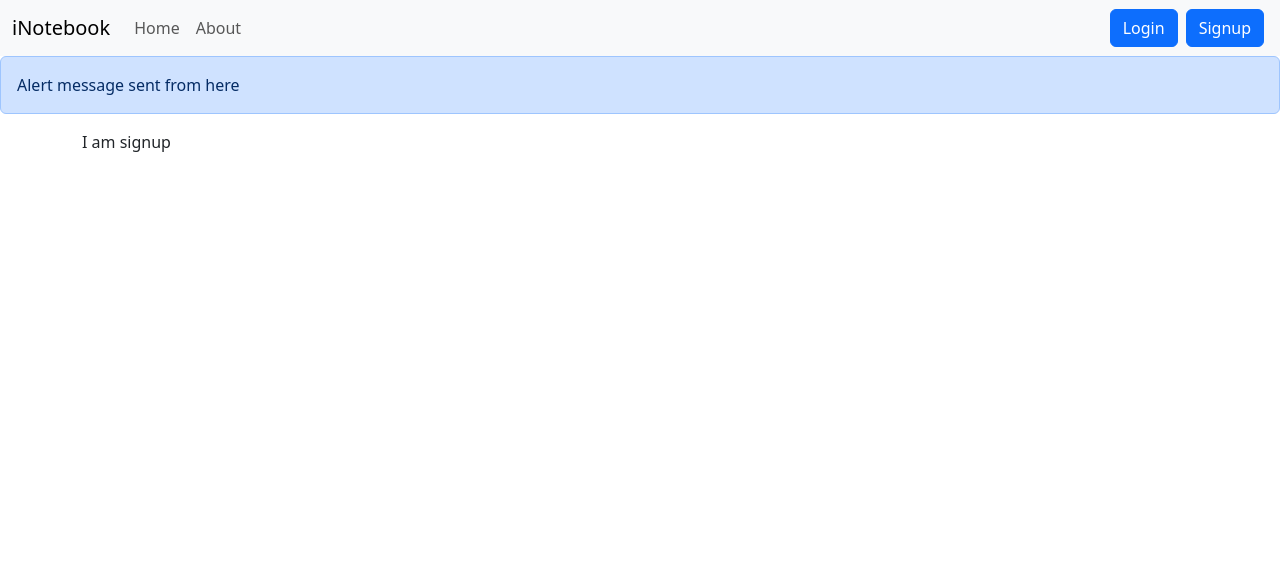
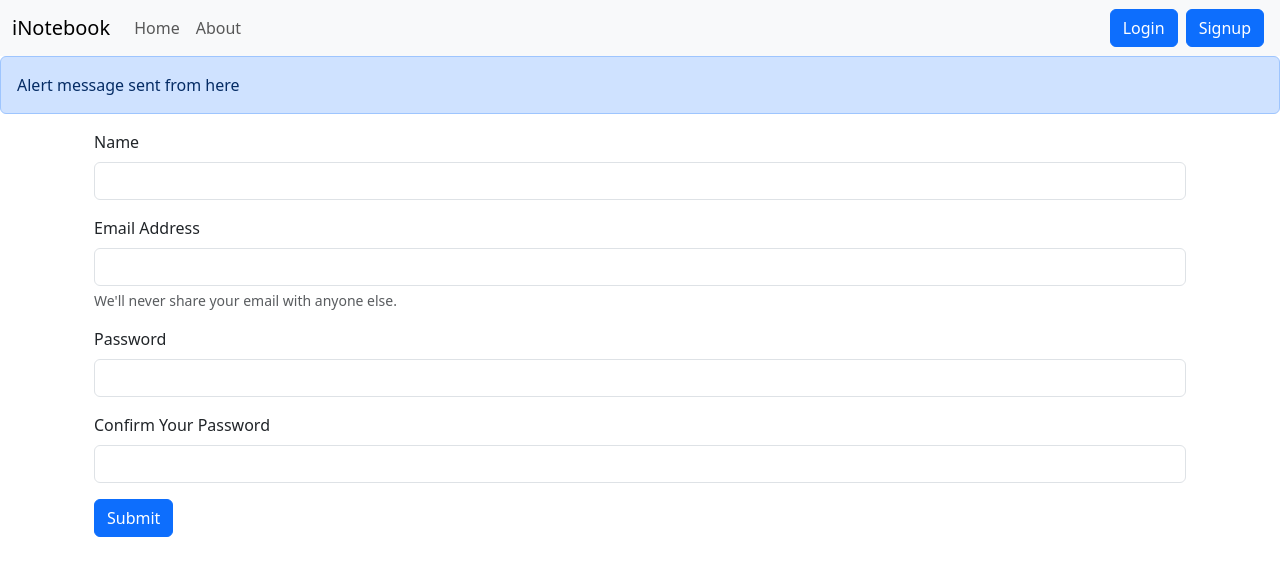
Before and after one commit to Rashim-Sunar/iNotebook, a React (Create React App) app: page /signup in a window 1280 px wide. Shown: the top 576 px of the page. Built offline with nearby package versions, Linux system fonts and the light colour scheme.

Commit message:
Adding signup component in iNotebook

```diff
--- a/src/components/Signup.js
+++ b/src/components/Signup.js
@@ -1,9 +1,63 @@
-import React from 'react'
+import React, { useState } from 'react'
+import { useNavigate } from 'react-router-dom';
 
 const Signup = () => {
+  const [credentials, SetCredentials] = useState({ name: "", email: "", password: "", cpassword: "" });
+  let navigate = useNavigate();
+  const handleSubmit = async (e) => {
+    try {
+      e.preventDefault();
+      const {name, email, password} = credentials;
+      const response = await fetch("http://localhost:8000/api/auth/createuser", {
+        method: 'POST',
+        headers: {
+          'Content-Type': 'application/json'
+        },
+        body: JSON.stringify({name, email, password  })
+      });
+      const json = await response.json();
+      console.log(json);
+      if (json.success) {
+        //Save the authtoken and redirect
+        localStorage.setItem("token", json.authtoken);
+        navigate('/');
+      } else {
+        alert("Invalid user");
+      }
+    } catch (error) {
+      console.log(error.message);
+    }
+  }
+  const onChange = (e) => {
+    SetCredentials({ ...credentials, [e.target.name]: [e.target.value] });
+  }
+
   return (
-    <div>
-      I am signup
+    <div className='container'>
+      <form onSubmit={handleSubmit}>
+        <div className="mb-3">
+          <label htmlFor="name" className="form-label">Name</label>
+          <input type="text" className="form-control" id="name" name='name' aria-describedby="emailHelp" onChange={onChange} />
+        </div>
+
+        <div className="mb-3">
+          <label htmlFor="email" className="form-label">Email Address</label>
+          <input type="email" className="form-control" id="email" name='email' aria-describedby="emailHelp" onChange={onChange} />
+          <div id="emailHelp" className="form-text">We'll never share your email with anyone else.</div>
+        </div>
+
+        <div className="mb-3">
+          <label htmlFor="password" className="form-label">Password</label>
+          <input type="password" className="form-control" id="password" name='password' onChange={onChange} minLength={5} required/>
+        </div>
+
+        <div className="mb-3">
+          <label htmlFor="cpassword" className="form-label">Confirm Your Password</label>
+          <input type="password" className="form-control" id="cpassword" name='cpassword' minLength={5} onChange={onChange} />
+        </div>
+
+        <button type="submit" className="btn btn-primary">Submit</button>
+      </form>
     </div>
   )
 }
```
Also changed, not shown: 1 other file (tests, documents, lock files or other folders).
